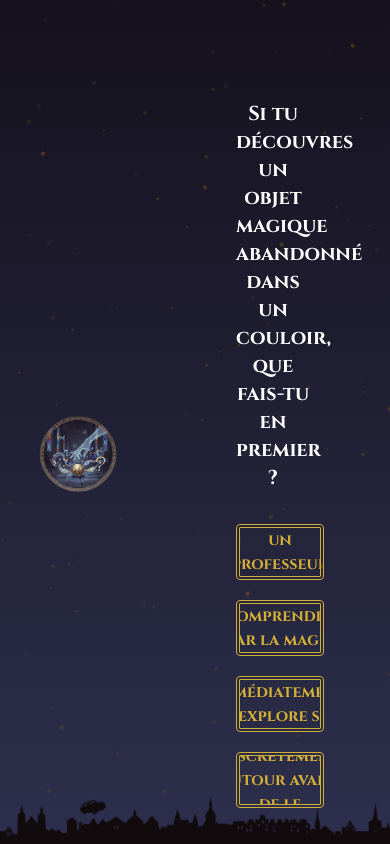
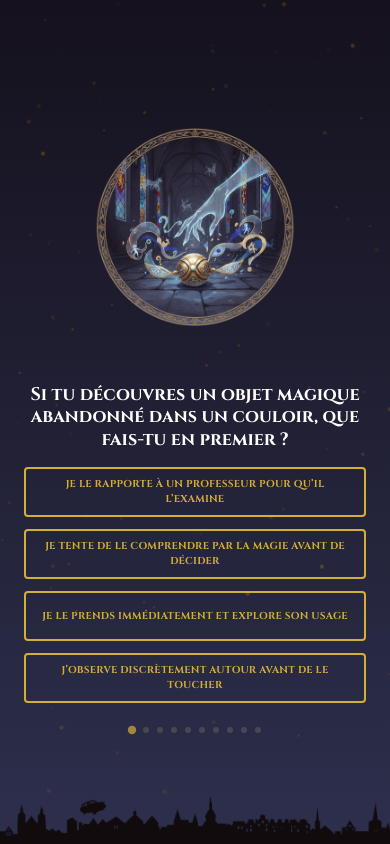
Before and after one commit to Harimananafth/HpRepartitionQuiz, a React (Vite) app: page /quiz in a window 390 px wide. Built offline with nearby package versions, Linux system fonts and the light colour scheme.

Commit message:
Adding responsive design in the result page, the gryffondor page an hufpuffle page

```diff
--- a/src/App.jsx
+++ b/src/App.jsx
@@ -8,6 +8,8 @@ import Result from "./App/result";
 import QuizGuard from "./routes/quizGuard";
 import ResultGuard from "./routes/resultGuard";
 import NotFound from "./App/notFound";
+import Gryffondor from "./components/gryffondor";
+import Poufsouffle from "./components/poufsouffle";
 
 export default function App() {
   const location = useLocation();
@@ -19,6 +21,7 @@ export default function App() {
       <AnimatePresence mode="wait">
         <Routes location={location} key={location.pathname}>
           <Route path="/" element={<Home />} />
+          <Route path="/house" element={<Poufsouffle />} />
 
           <Route
             path="/quiz"
--- a/src/App/quiz.jsx
+++ b/src/App/quiz.jsx
@@ -55,9 +55,10 @@ export default function Quiz() {
       initial="initial"
       animate="animate"
       exit="exit"
-      className="py-25 gap-y-10 h-screen grid grid-cols-[40%_60%] grid-rows-[1fr_auto] items-center justify-between text-white"
+      className="h-screen flex flex-col md:grid md:grid-cols-[40%_60%] md:grid-rows-[1fr_auto] items-center justify-center md:justify-between text-white p-6 md:p-0 md:py-25 gap-y-6 md:gap-y-10 overflow-hidden relative "
     >
-      <div className="h-full flex items-center justify-center px-5">
+      {/* Container Image  */}
+      <div className="flex items-center justify-center w-full h-1/3 md:h-full px-5">
         <AnimatePresence mode="wait">
           <motion.img
             key={question.id}
@@ -67,11 +68,13 @@ export default function Quiz() {
             initial="initial"
             animate="animate"
             exit="exit"
-            className="w-2/3 h-2/3 object-contain"
+            className="w-full h-full max-h-50 md:max-h-none md:w-2/3 md:h-2/3 object-contain drop-shadow-[0_0_20px_rgba(212,175,55,0.3)]"
           />
         </AnimatePresence>
       </div>
-      <div className="px-5">
+
+      {/* Container Formulaire  */}
+      <div className="w-full md:px-5 flex flex-col justify-center overflow-y-auto md:overflow-visible max-h-[50vh] md:max-h-none">
         <AnimatePresence mode="wait">
           <QuizForm key={question.id} question={question.question}>
             {question.options.map((option, index) => (
@@ -90,16 +93,17 @@ export default function Quiz() {
         </AnimatePresence>
       </div>
 
-      <footer className="col-span-2 text-center text-sm opacity-70 flex gap-3 items-center justify-center">
+      {/* Footer  */}
+      <footer className="w-full md:col-span-2 text-center text-sm opacity-70 flex gap-2 md:gap-3 items-center justify-center pb-4 md:pb-0">
         {quizData.quiz.map((_, j) => (
           <motion.div
             key={j}
             animate={{
-              scale: j === i ? 1.5 : 1,
+              scale: j === i ? 1.4 : 1,
               backgroundColor: j <= i ? "#d4af37" : "#555",
             }}
             transition={{ duration: 0.3 }}
-            className="w-2 h-2 rounded-full"
+            className="w-1.5 h-1.5 md:w-2 md:h-2 rounded-full"
           />
         ))}
       </footer>
--- a/src/App/result.jsx
+++ b/src/App/result.jsx
@@ -1,5 +1,5 @@
 import { motion, AnimatePresence } from "framer-motion";
-import { pageloaderVariants } from "../utils/page.animation";
+import { pageloaderVariants, pageVariants } from "../utils/page.animation";
 import { useNavigate } from "react-router-dom";
 import Gryffondor from "../components/gryffondor";
 import Serpentard from "../components/serpentard";
@@ -16,7 +16,7 @@ export default function Result() {
   };
 
   return (
-    <div className="relative h-screen w-full overflow-hidden bg-black text-white font-serif">
+    <div className="relative min-h-screen w-full font-serif flex flex-col">
       <AnimatePresence mode="wait">
         {house && (
           <motion.div
@@ -25,7 +25,7 @@ export default function Result() {
             initial="initial"
             animate="animate"
             exit="exit"
-            className="h-full w-full flex flex-col items-center justify-center"
+            className="relative z-10 w-full"
           >
             {house === "Gryffondor" && <Gryffondor />}
             {house === "Serpentard" && <Serpentard />}
@@ -34,15 +34,22 @@ export default function Result() {
           </motion.div>
         )}
       </AnimatePresence>
-
       <motion.button
+        variants={pageVariants}
+        initial="initial"
+        animate="animate"
+        exit="exit"
         whileTap={{ scale: 0.95 }}
         whileHover={{ scale: 1.05 }}
         onClick={handleRetry}
-        className="absolute cursor-pointer bottom-8 left-1/2 -translate-x-1/2 z-50 px-8 py-3 bg-black/40 backdrop-blur-md border border-white/20 rounded-full text-[10px] md:text-xs font-Cinzel tracking-[0.2em] hover:bg-white hover:text-black transition-all duration-500 shadow-2xl flex items-center gap-3"
+        className="fixed z-50 bottom-4 left-1/2 -translate-x-1/2 cursor-pointer
+                   px-6 py-3 md:px-8 md:py-3 bg-black/60 backdrop-blur-xl
+                   border border-gold/30 rounded-full
+                   text-[10px] md:text-xs font-Cinzel tracking-[0.2em] text-gold
+                   hover:bg-gold hover:text-black transition-all duration-500
+                   shadow-[0_0_20px_rgba(212,175,55,0.4)] flex items-center gap-3"
       >
-        <span>↺</span>
-
+        <span className="text-lg">↺</span>
         <span>Refaire le test</span>
       </motion.button>
     </div>
--- a/src/components/option.jsx
+++ b/src/components/option.jsx
@@ -4,24 +4,20 @@ export default function Option({ option, onClick, isTransitioning }) {
   return (
     <motion.li
       variants={optionVariants}
-      whileTap={isTransitioning ? {} : { scale: 0.95 }}
-      disabled={isTransitioning}
-      pointer-events-none={isTransitioning}
+      whileTap={isTransitioning ? {} : { scale: 0.98 }}
       onClick={onClick}
-      className="cursor-pointer relative group font-Cinzel font-bold
-                        w-full h-14
-                        flex items-center justify-center border-4
-                        border-double border-gold text-gold
-                        rounded-sm overflow-hidden
-                        p-10 py-5"
+      className={`cursor-pointer relative group font-Cinzel font-bold
+                  w-full min-h-[50px] md:h-14
+                  flex items-center justify-center border-2 md:border-4
+                  border-double border-gold text-gold
+                  rounded-sm overflow-hidden
+                  px-4 py-2 md:px-10 md:py-8
+                  ${isTransitioning ? "pointer-events-none opacity-50" : "opacity-100"}`}
     >
-      <span
-        className="absolute inset-0 bg-gold/10 opacity-0
-          group-hover:opacity-100 transition duration-500
-          blur-xl pointer-events-none"
-      ></span>
-
-      <span className="relative z-10">{option.text}</span>
+      <span className="absolute inset-0 bg-gold/10 opacity-0 group-hover:opacity-100 transition duration-500 blur-xl pointer-events-none"></span>
+      <span className="relative z-10 text-[10px] sm:text-xs md:text-sm uppercase tracking-wide">
+        {option.text}
+      </span>
     </motion.li>
   );
 }
--- a/src/components/quiz.form.jsx
+++ b/src/components/quiz.form.jsx
@@ -8,14 +8,14 @@ export default function QuizForm({ question, children }) {
       initial="hidden"
       animate="show"
       exit="exit"
-      className="h-full flex flex-col justify-center gap-5 px-15 text-center"
+      className="h-full flex flex-col justify-center gap-3 md:gap-5 px-0 md:px-15 text-center"
     >
       <motion.h1
         variants={itemList}
         initial="hidden"
         animate="visible"
         exit="exit"
-        className="text-white font-Cinzel font-bold text-xl text-center mb-3"
+        className="text-white font-Cinzel font-bold text-lg md:text-xl text-center mb-1 md:mb-3 leading-tight"
       >
         {question}
       </motion.h1>
```
Also changed, not shown: src/components/poufsouffle.jsx (+20 -17 lines).
